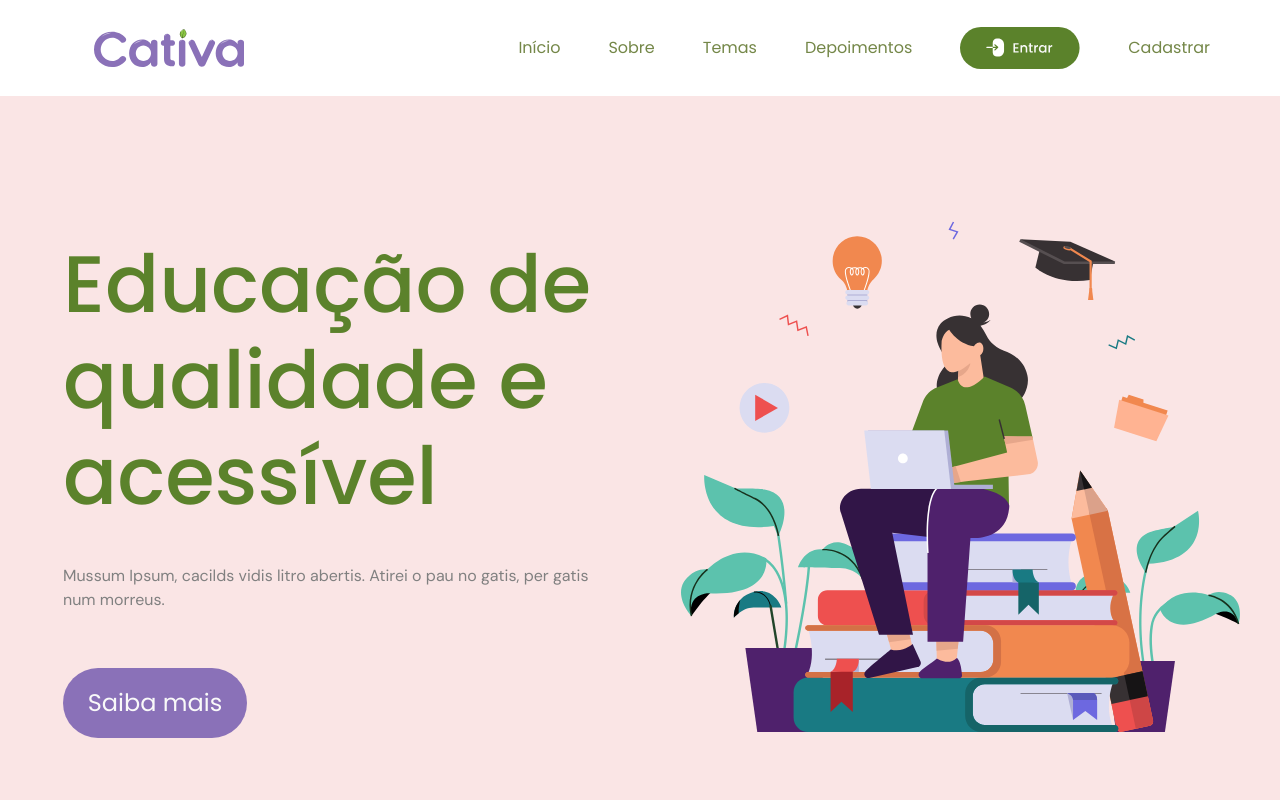
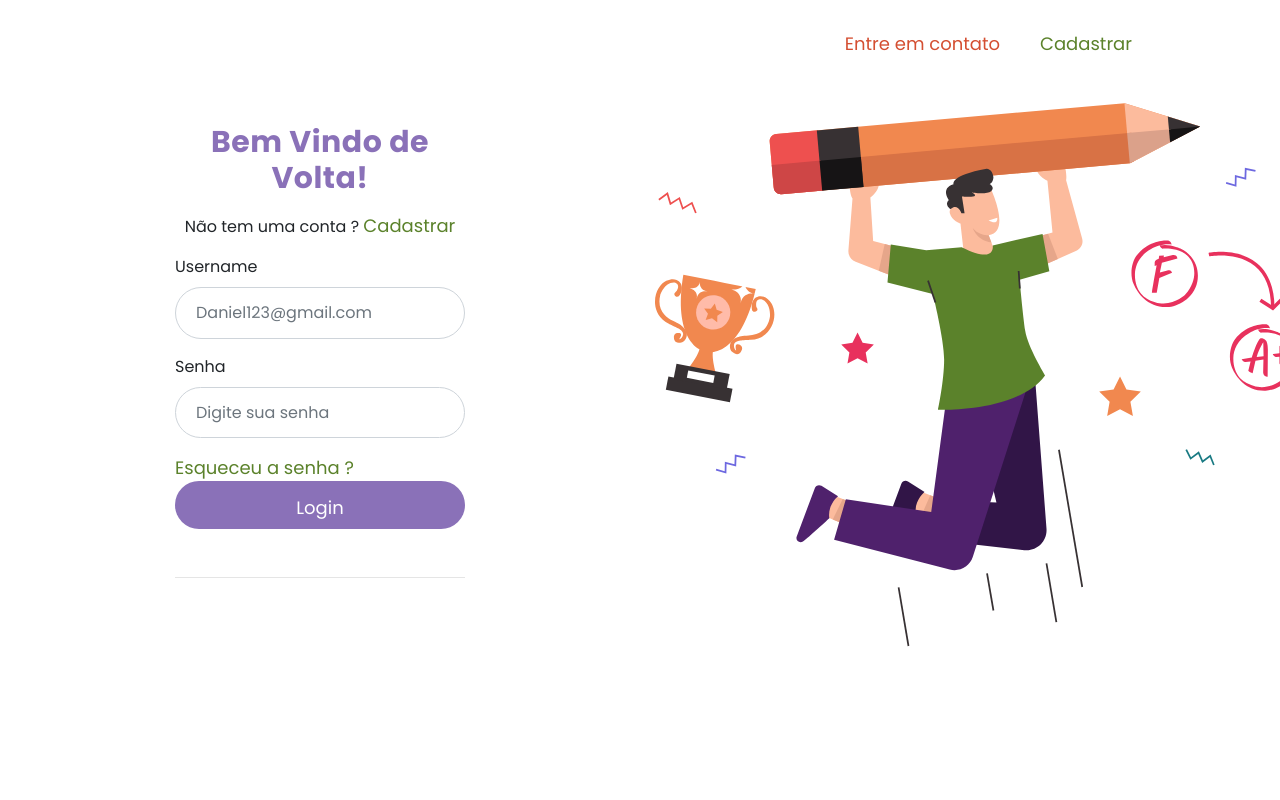
Before and after one commit to projetogen/Cativa, an Angular app: page / in a window 1280 px wide. Shown: the top 800 px of the page. Built offline with nearby package versions, Linux system fonts and the light colour scheme.

Commit message:
feat: done component login

```diff
--- a/src/app/app.component.html
+++ b/src/app/app.component.html
@@ -1,5 +1,7 @@
-<app-menu></app-menu>
+<!-- <app-menu></app-menu>
 <app-section1-landingpage></app-section1-landingpage>
 <app-tema></app-tema>
 <app-postagem></app-postagem>
 <app-footer></app-footer>
+ -->
+<app-login></app-login>
--- a/src/app/login/login.component.css
+++ b/src/app/login/login.component.css
@@ -1,6 +1,87 @@
+@import url("https://fonts.googleapis.com/css2?family=Poppins:wght@200;300;400;500;600;700&display=swap");
+
+* {
+  font-family: "Poppins";
+}
+
+body {
+  box-sizing: border-box;
+  margin: 0;
+}
+
+li,
+a {
+  text-decoration: none;
+  font-size: 18px;
+  color: #d44f32;
+}
+header {
+  display: flex;
+  justify-content: flex-end;
+  align-items: center;
+  padding: 30px 10%;
+}
+.nav-links {
+  list-style: none;
+}
+.nav-links li {
+  display: inline-block;
+  padding: 0px 20px;
+}
+
+/* nav {
+  display: flex;
+  text-align: center;
+}
+
+nav a {
+  margin: auto 20px auto 40px;
+  text-decoration: none;
+  color: #d44f32;
+}
+nav li {
+  list-style: none;
+}
+ */
 #img-bg {
   min-height: 695px;
   background-position: center;
   background-repeat: no-repeat;
   background-size: cover;
 }
+
+#usuario,
+#senha {
+  border-radius: 10rem;
+  height: 3.2rem;
+  padding: 20px;
+}
+
+#text-home {
+  color: #8a71b8;
+  font-weight: 800;
+  font-size: 30px;
+  font-style: normal;
+  letter-spacing: 0.5px;
+}
+
+.btn-btn-login {
+  text-align: center;
+  background: #8a71b8;
+  color: #fff;
+  display: inline-block;
+  text-decoration: none;
+  padding: 13px;
+  border-radius: 10rem;
+  width: 20rem;
+  height: 3rem;
+}
+
+span {
+  text-decoration: none;
+}
+
+#login-tag {
+  text-decoration: none;
+  color: #5b822b;
+}
--- a/src/app/login/login.component.html
+++ b/src/app/login/login.component.html
@@ -1,19 +1,36 @@
+<header>
+  <!--Inicio Nav-->
+  <nav>
+    <ul class="nav-links">
+      <li><a href="">Entre em contato</a></li>
+      <li><a id="login-tag" href="#">Cadastrar</a></li>
+    </ul>
+  </nav>
+</header>
+
+<!--Fim Inicio Nav-->
+
 <div class="container-fluid">
   <div class="row d-flex align-items-center">
     <div class="col-md-6">
       <div class="row d-flex justify-content-center">
         <div class="col-md-6">
-          <h1 class="text-center mb-3">Entrar</h1>
+          <h1 id="text-home" class="text-center mb-3">Bem Vindo de Volta!</h1>
 
+          <!--paragrafo-->
+          <p class="text-center">
+            Não tem uma conta ?
+            <span><a id="login-tag" href="#">Cadastrar</a></span>
+          </p>
           <!--Usuario-->
           <div class="form-group">
-            <label for="usuario">Usuario</label>
+            <label for="usuario">Username</label>
             <input
               class="form-control"
               type="text"
               name="usuario"
               id="usuario"
-              placeholder="Digite seu nome"
+              placeholder="Daniel123@gmail.com"
             />
           </div>
 
@@ -30,19 +47,26 @@
             />
           </div>
 
+          <!--LINK DIMISS PASSWORD-->
+
+          <a href="#"
+            ><span><a id="login-tag" href="">Esqueceu a senha ? </a></span></a
+          >
+
+          <!--Fim LINK DIMISS PASSWORD-->
+
           <!--Button-->
           <div class="d-flex justify-content-center">
-            <button class="btn btn-success">Login</button>
+            <a class="btn-btn-login" href="#">Login</a>
           </div>
+          <!--Fim Button-->
 
           <hr class="mt-5 mb-5" />
-          <!--paragrafo-->
-          <p class="text-center">
-            Não tem uma conta ? <a href="#">Cadastre-se</a>
-          </p>
         </div>
       </div>
     </div>
-    <div class="col-md-6" id="img-bg"></div>
+    <div class="col-md-6">
+      <img src="../../assets/img/login.svg" alt="" />
+    </div>
   </div>
 </div>
```
